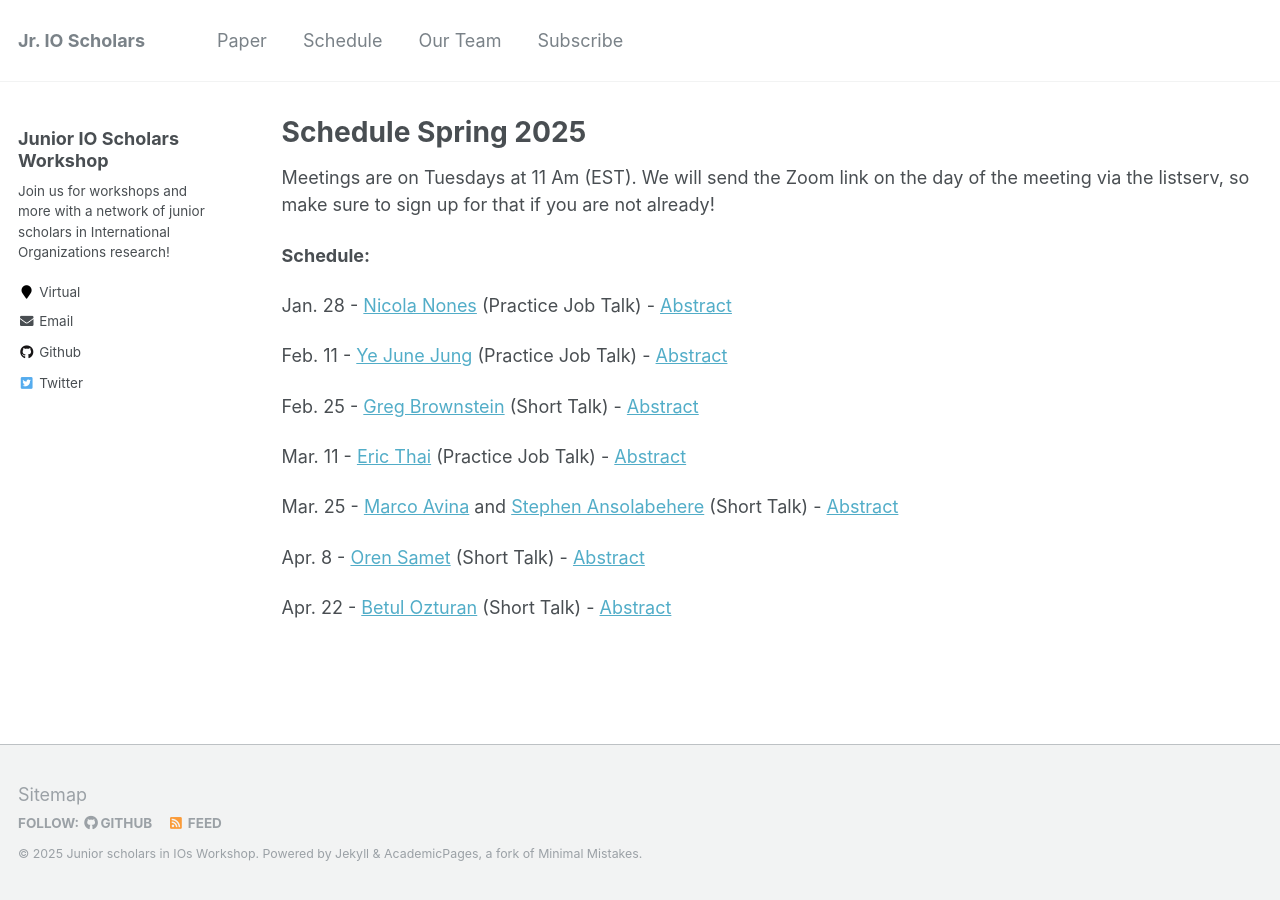
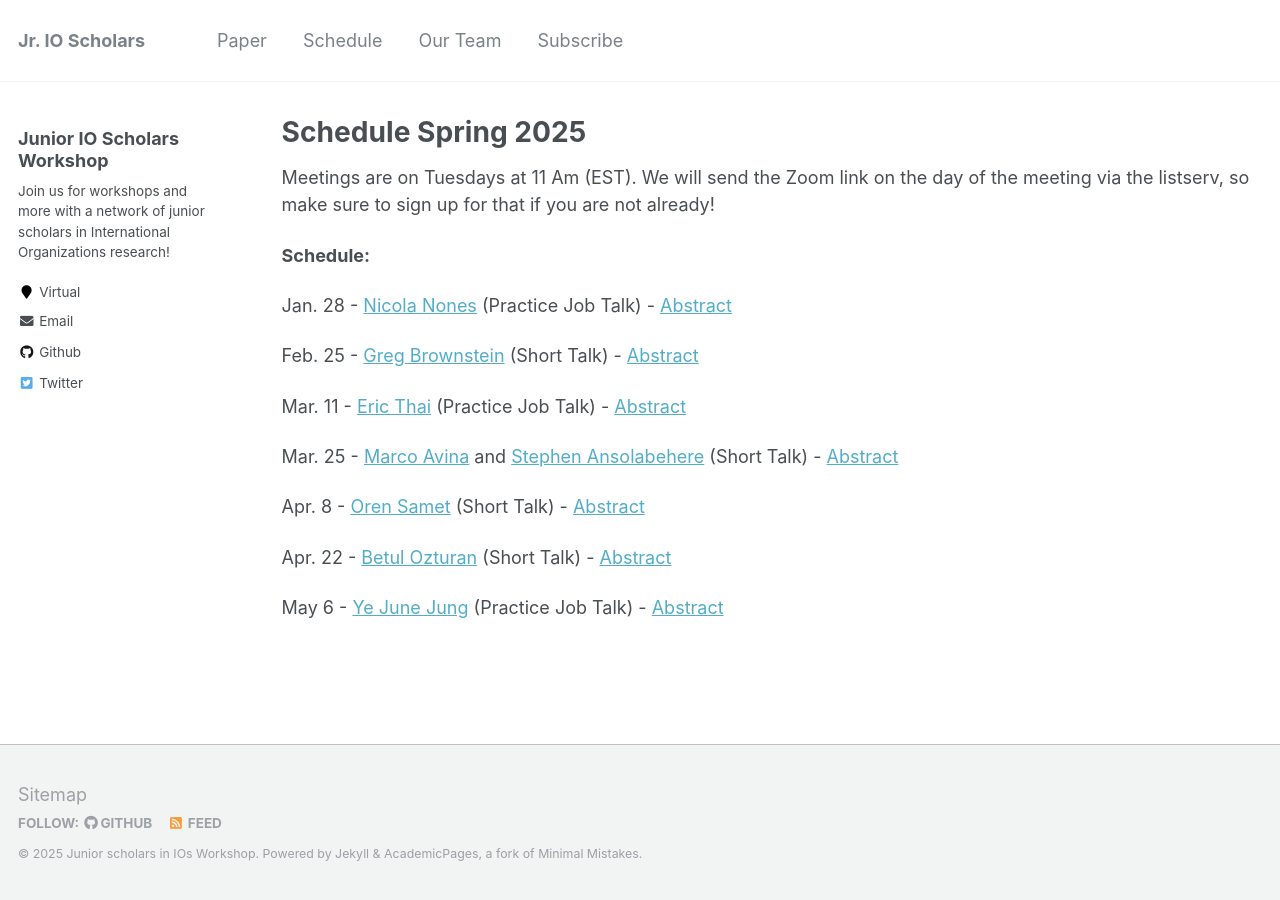
Before and after one commit to IO-workshop/IO-workshop.github.io, a Jekyll site: the page built from _pages/schedule.md, in a window 1280 px wide. Built offline with Jekyll 4.4.1, drawn with Linux system fonts in a browser that asks for light colours.

Commit message:
Update schedule.md

```diff
--- a/_pages/schedule.md
+++ b/_pages/schedule.md
@@ -10,8 +10,6 @@ Meetings are on Tuesdays at 11 Am (EST). We will send the Zoom link on the day o
 
 Jan. 28 - [Nicola Nones](https://www.nicolanones.com/) (Practice Job Talk) - [Abstract](https://io-workshop.github.io/files/Nones_abstract_2025.pdf)
 
-Feb. 11 - [Ye June Jung](https://www.yejunejungpoli.com) (Practice Job Talk) - [Abstract](https://io-workshop.github.io/files/Jung_abstract_2025.pdf)
-
 Feb. 25 - [Greg Brownstein](https://www.gregbrownstein.com) (Short Talk) - [Abstract](https://io-workshop.github.io/files/Brownstein_abstract_2025.pdf)
 
 Mar. 11 - [Eric Thai](https://www.linkedin.com/in/ericthai98/) (Practice Job Talk) - [Abstract](https://io-workshop.github.io/files/Thai_abstract_2025.pdf)
@@ -22,6 +20,7 @@ Apr. 8 - [Oren Samet](https://www.orensamet.com) (Short Talk) - [Abstract](https
 
 Apr. 22 - [Betul Ozturan](https://x.com/betulrozturan) (Short Talk) - [Abstract](https://io-workshop.github.io/files/Ozturan_abstract_2025.pdf)
 
+May 6 - [Ye June Jung](https://www.yejunejungpoli.com) (Practice Job Talk) - [Abstract](https://io-workshop.github.io/files/Jung_abstract_2025.pdf)
 
 
 
```
